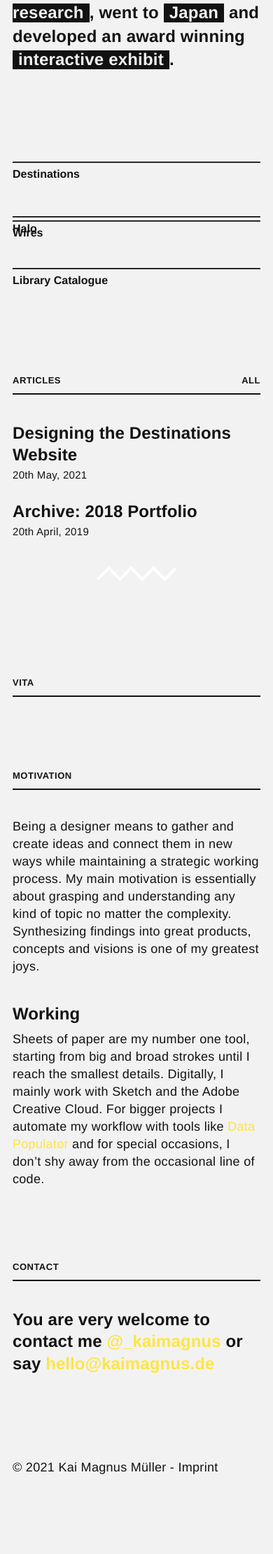
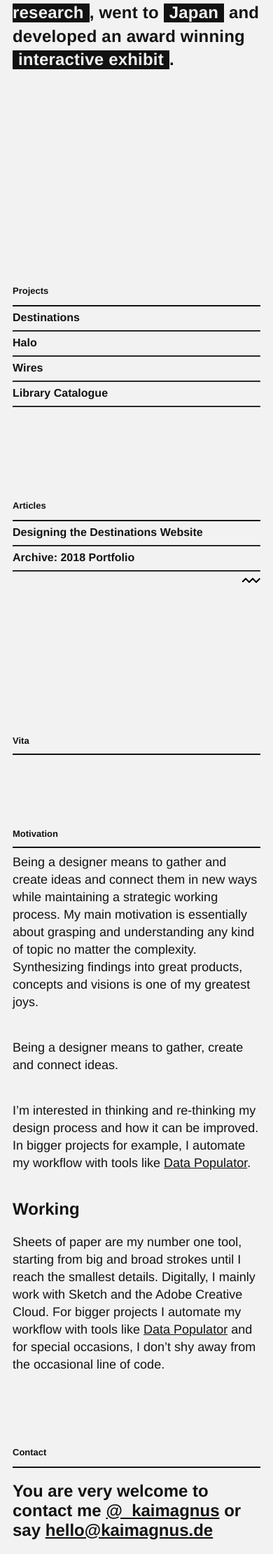
Before and after one commit to KaiMagnusMueller/kaimagnus.de, a Jekyll site: the page built from index.html, in a window 390 px wide. Shown: the part 649-2870 px from the top of the page at 70% size. Built offline with Jekyll 4.4.1, drawn with Linux system fonts in a browser that asks for light colours; nearby versions of some CDN libraries; some web fonts are replaced; library files that are not in the unit come from our copies; before the commit the page ends 2773 px from its top, so only the background shows below that; some of the changed text lies outside the part shown.

Commit message:
updated projects and articles list
- margin adjustments
- updated "more" icon

```diff
--- a/_includes/footer.html
+++ b/_includes/footer.html
@@ -9,5 +9,5 @@
 </section>
 
 <footer class="footer grid-4 section-thin">
-    <p>© {{ site.time | date: '%Y' }} Kai Magnus Müller - <a class="footer-link" href="{% link imprint.html %}">Imprint</a></p>
+    <p>© {{ site.time | date: '%Y' }} Kai Magnus Müller - made with ❤️</p>
 </footer>
--- a/_includes/vita-motivation.md
+++ b/_includes/vita-motivation.md
@@ -1,4 +1,10 @@
+
+
 Being a designer means to gather and create ideas and connect them in new ways while maintaining a strategic working process. My main motivation is essentially about grasping and understanding any kind of topic no matter the complexity. Synthesizing findings into great products, concepts and visions is one of my greatest joys.
+
+Being a designer means to gather, create and connect ideas.
+
+I'm interested in thinking and re-thinking my design process and how it can be improved. In bigger projects for example, I automate my workflow with tools like [Data Populator][DataPop].
 
 ## Working
 
--- a/_scss/_base.scss
+++ b/_scss/_base.scss
@@ -79,6 +79,10 @@ body {
   @media (max-width: 550px) {
     padding: 0 18px;
   }
+}
+
+.margin-bt--xl {
+  margin-bottom: 200px;
 }
 
 .margin-bt--l {
@@ -217,20 +221,20 @@ video {
   margin: 0;
   padding: 0;
 
-  .project-list-links{
+  #random-button{
     opacity: 0;
   }
 
 
   &:hover {
-    .project-list-links{
+    #random-button{
       opacity: 1;
       transition-delay: 0s;
     }
   }
 }
 
-.project-waterfall-item {
+.list-item {
   appearance: none;
   display: block;
 
@@ -318,9 +322,10 @@ video {
   background-color: unset;
   cursor: pointer;
   color: inherit;
+  text-rendering: unset;
 }
 
-.project-list-links{
+#random-button{
   // margin-top: 10px;
   transition: all 1.2s .2s cubic-bezier(0.42, 0, 0.12, 0.98);
 }
@@ -460,14 +465,11 @@ figcaption-project {
 }
 
 .article-list-item {
-  margin-bottom: 26px;
 
   a {
-    color: $text-color;
   }
 
   .article-date {
-    @include text-bold-s;
   }
 }
 
@@ -475,11 +477,11 @@ figcaption-project {
   margin-bottom: 260px;
 
   .divider-header {
-    grid-column: 1 /-1;
+    grid-column: 1 /4;
   }
 
   address {
-    grid-column: 1 /-1;
+    grid-column: 1 / 4;
   }
 }
 
@@ -556,7 +558,7 @@ footer p {
     // position: relative;
   }
 
-  .project-waterfall-item {
+  .list-item {
     // width: 25%;
     // position: absolute;
     .button-link {
@@ -568,7 +570,7 @@ footer p {
     padding: 15px;
   }
 
-  .project-waterfall-item {
+  .list-item {
     h2,
     h1 {
       font-size: unquote("min(2.5vw, 20px)");
@@ -646,7 +648,7 @@ footer p {
   }
 
   .page-main-section {
-    .project-waterfall-item {
+    .list-item {
       &:nth-of-type(3) {
         margin-bottom: 0;
       }
@@ -660,36 +662,11 @@ footer p {
     margin: 50px 0;
   }
 
-  .project-waterfall-item {
-    &:nth-of-type(1) {
-      margin-top: 0px;
-    }
-
-    &:nth-of-type(2) {
-      margin-top: 50px;
-    }
-    &:nth-of-type(3) {
-      margin-top: -30px;
-    }
-    &:nth-of-type(4) {
-      margin-top: 40px;
-    }
-    &:nth-of-type(5) {
-      margin-top: -30px;
-    }
-    &:nth-of-type(7) {
-      margin-top: 10px;
-    }
-    &:nth-of-type(9) {
-      margin-top: 40px;
-    }
-  }
-
   .projects-page-item:nth-of-type(2n) {
     margin-top: 40px;
   }
 
-  .project-waterfall-item {
+  .list-item {
     h2,
     h1 {
       font-size: unquote("min(5vw, 28px);");
--- a/_scss/_index.scss
+++ b/_scss/_index.scss
@@ -18,7 +18,11 @@
   p {
     @include text-h1;
     font-weight: 700;
+  }
+
+  p:not(:last-of-type) {
     margin-bottom: 80px;
+
   }
 
   a, .inline-highlight {
@@ -62,8 +66,8 @@
   cursor: pointer;
   display: flex;
   width: fit-content;
-  margin: auto;
-  padding: 12px;
+  margin-left: auto;
+  padding: 0 0 12px 12px;
   flex-direction: column;
   align-items: center;
 
@@ -211,23 +215,17 @@
   }
 }
 
-#vita {
-  margin-top: clamp(200px, 20vh, 280px);
-
-  margin-bottom: 130px;
-}
-
 .divider-header {
   display: flex;
   align-content: space-between;
-  margin-bottom: 40px;
+  margin-bottom: 8px;
 
-  border-bottom: 2px solid $white-10;
+  border-bottom: 2px solid $text-color;
 
   p {
     //@include text-h1;
-    @include text-annotation-xs;
-    margin: 0 0 6px 0;
+    @include text-annotation-s;
+    margin: 0 0 8px 0;
   }
 
   :nth-child(2) {
@@ -235,7 +233,7 @@
   }
 }
 
-.articles-divider {
+.grid-span-all {
 }
 
 .vita-divider {
@@ -247,8 +245,13 @@
   display: none;
 }
 
-.articles-divider {
-  grid-column: 1 / span 2;
+.grid-span-all {
+  grid-column: 1 / -1;
+}
+
+.article-link {
+  display: flex;
+  justify-content: space-between;
 }
 
 .vita-picture-container {
@@ -277,7 +280,7 @@
 #contact {
   p > a,
   h2 > a {
-    color: $link-color;
+    text-decoration: underline;
   }
 }
 
@@ -360,7 +363,7 @@
     grid-template-columns: repeat(2, 1fr);
     // width: 70%;
   }
-  .articles-divider {
+  .grid-span-all {
     grid-column: 1 /-1;
     grid-row: 1;
   }
@@ -416,7 +419,7 @@
     //overflow: scroll;
 
     //&.open{
-    //  .project-waterfall-item:nth-of-type(n+4) {
+    //  .list-item:nth-of-type(n+4) {
     //    height: auto;
     //    opacity: 1;
     //    transform: scale(1);
@@ -424,7 +427,7 @@
     //}
   }
 
-  .mobile-projects-limit .project-waterfall-item:nth-of-type(n + 5) {
+  .mobile-projects-limit .list-item:nth-of-type(n + 5) {
     display: none;
   }
 
--- a/_scss/_typo.scss
+++ b/_scss/_typo.scss
@@ -64,7 +64,7 @@ a:hover {
   font-size: 18px;
   font-weight: 500;
   line-height: 25px;
-  letter-spacing: 0.3px;
+  // letter-spacing: 0.3px;
   margin: 14px 0 14px 0;
   @media (max-width: 850px) {
     // line-height: 1.3rem;
@@ -95,10 +95,9 @@ a:hover {
 }
 
 @mixin text-bold-m {
-  font-size: 18px;
-  line-height: 25px;
-  letter-spacing: 0.3px;
-  margin: 11px 0 14px 0;
+  font-size: 16px;
+  line-height: normal;
+  letter-spacing: normal;
 }
 
 @mixin text-bold-s {
@@ -113,9 +112,9 @@ a:hover {
 
 @mixin text-annotation-s {
   font-family: "SofiaPro", sans-serif;
-  font-size: 15px;
-  letter-spacing: 0.5px;
-  text-transform: uppercase;
+  font-size: 16px;
+  // letter-spacing: 0.5px;
+  // text-transform: uppercase;
   font-weight: 600;
   color: $white-10;
 
@@ -148,18 +147,16 @@ a:hover {
   font-size: 13px;
   font-weight: 600;
   letter-spacing: 0.5px;
-  text-transform: uppercase;
+  // text-transform: uppercase;
   @media (min-width: 1700px) {
     font-size: 15px;
   }
 }
 
 h1 {
-  @include text-h1;
 }
 
 h2 {
-  @include text-h2;
 }
 
 p {
@@ -168,7 +165,6 @@ p {
 
 //project page headlines
 h3 {
-  @include text-h2;
   margin: 38px 0 10px 0;
 }
 
@@ -176,6 +172,10 @@ h3 {
   @include text-annotation-s
 }
 
+.text-bold-m {
+  @include text-bold-m
+}
+
 @media screen and (max-width: 550px) {
   blockquote {
   }
--- a/index.html
+++ b/index.html
@@ -9,7 +9,7 @@ priority: 1.0
 changefreq: weekly
 ---
 
-<header id="hero" class="grid-4 section-thin margin-bt--l margin-top--s">
+<header id="hero" class="grid-4 section-thin margin-bt--xl margin-top--s">
     <div class="personal-intro">
         <p><span class="inline-highlight">Hi, I’m Kai Magnus.</span><br> A product designer at <a
                 href="https://www.syncier.com">Syncier</a>, working on human centered experiences and products.
@@ -30,18 +30,23 @@ changefreq: weekly
 <section id="projects"
     class="projects-waterfall mobile-projects-limit mobile-small-projects-grid grid-4 section-thin margin-top--l margin-bt--l ">
 
-    <ul class="projects-list grid-sec-l">
+    <div class="project-section grid-sec-l">
+
+        <div class="divider-header">
+            <p class="left">Projects</p>
+
+        </div>
+
+        <ul class="projects-list ">
 
             {% for project in site.categories.projects limit: 8 %}
-        <li class="project-waterfall-item">
-            <hr>
-            <a href="{{ project.url }}" id="{{forloop.index}}" alt="{{ project.description_short}}">
+            <li class="list-item">
+                <a class="text-bold-m" href="{{ project.url }}" id="{{forloop.index}}"
+                    alt="{{ project.description_short}}" title="{{ page.title }}{% if page.tab_title_extended %} - {{ page.tab_title_extended }}{% endif %}">
                     {{ project.title }}
                 </a>
 
-            {% if forloop.index == 8%}
                 <hr>
-            {% endif %}
             </li>
             {% endfor %}
 
@@ -63,14 +68,28 @@ changefreq: weekly
             ]
             {%- endcapture -%}
 
-        <div class="project-waterfall-item project-list-links flex-space-between">
-            <button id="random-button" class="minimal-btn text-annotation-s" data-prefixes='{{- projectPrefixes -}}'
+            <div class="list-item project-list-links flex-space-between">
+                <button id="random-button" title="Go to random project" class="minimal-btn text-annotation-s" data-prefixes='{{- projectPrefixes -}}'
                     data-sites='{{projectSites}}'>
                     Random Project
                 </button>
-            <a href="/projects/" class="text-annotation-s">
-                All
+
+                <a href="{% link projects.html %}" id="articles-expand" class="button-mobile-expand"
+                alt="Go to all projects" title="Go to all projects">
+                <svg xmlns="http://www.w3.org/2000/svg" xmlns:xlink="http://www.w3.org/1999/xlink" width="27" height="9"
+                    viewBox="0 0 27 9" shape-rendering="crispEdges">
+                    <defs>
+                        <clipPath>
+                            <rect width="27" height="9" />
+                        </clipPath>
+                    </defs>
+                    <g id="icon-expand" clip-path="url(#clip-icon-expand)">
+                        <path data-name="Pfad 99" d="M-0,0l5-5,5,5,5-5,5,5,5-5" transform="translate(1 7)" fill="none"
+                            stroke="#000" stroke-width="2" />
+                    </g>
+                </svg>
             </a>
+
             </div>
 
             <a href="projects/#3" id="projects-expand" class="button-mobile-expand">
@@ -85,12 +104,13 @@ changefreq: weekly
                 </svg>
             </a>
         </ul>
+    </div>
 
     {% comment %}
     <ul class="projects-list">
 
         {% for project in site.categories.projects limit: 8 %}
-        <li class="project-waterfall-item">
+        <li class="list-item">
             <hr>
             <a href="{{ project.url }}" id="{{forloop.index}}" alt="{{ project.description_short}}">
                 {{ project.course }}
@@ -106,21 +126,40 @@ changefreq: weekly
 
 </section>
 
-<section id="article" class="grid-4 section-thin margin-top--l margin-bt--l">
+<section id="article" class="grid-4 section-thin margin-top--l margin-bt--xl">
     <!--    <div class="">-->
 
     <div class="article-section grid-sec-l">
         {% if site.articles == true %}
-        <div class="divider-header articles-divider">
+        <div class="divider-header ">
             <p class="left">Articles</p>
-            <a class="right" href="{% link articles.html %}" alt="Go to all articles">
-                <p>All</p>
-            </a>
+
         </div>
 
         <div class="main-section">
+
+            <ul class="projects-list grid-sec-l">
                 {% for article in site.categories.articles limit: 3 %}
 
+                <li class="list-item article-list-item">
+                    <a class="text-bold-m article-link" href="{{ article.url }}" alt="{{article.description_short}}">
+                        {{ article.title }}
+                        {% comment %}
+                        <span class="article-date">
+                            {%- assign day = article.date | date: "%-d" %}
+                            {%- case day %}
+                            {%- when '1' or '21' or '31' %}{{ day }}st
+                            {%- when '2' or '22' %}{{ day }}nd
+                            {%- when '3' or '23' %}{{ day }}rd
+                            {%- else %}{{ day }}th
+                            {%- endcase %}
+                            {{- article.date | date: " %B, %Y" }}</span>
+                            {% endcomment %}
+                    </a>
+                    <hr>
+                </li>
+
+                <!--
             <div class="article-list-item">
                 <a href="{{ article.url }}" alt="{{article.description_short}}">
                     <h2 class="article-heading">{{ article.title }}</h2>
@@ -134,20 +173,25 @@ changefreq: weekly
                         {%- endcase %}
                         {{- article.date | date: " %B, %Y" }}</p>
                 </a>
-            </div>
+            </div> -->
 
                 {% endfor %}
+            </ul>
+
 
             <a href="{% link articles.html %}" id="articles-expand" class="button-mobile-expand"
-                alt="Go to all articles">
-                <!--        <div class="button-plus">-->
-                <!--            <span></span>-->
-                <!--            <span></span>-->
-                <!--        </div>-->
-                <svg class="saw-shape" xmlns="http://www.w3.org/2000/svg" width="114.829" height="21.657"
-                    viewBox="0 0 114.829 21.657">
-                    <path data-name="Pfad 91" d="M-0,20l16-16,16,16,16-16,16,16,16-16,16,16,16-16"
-                        transform="translate(1.414 -1.171)" fill="none" stroke="#fff" stroke-width="4"></path>
+                alt="Go to all articles" title="Go to all articles">
+                <svg xmlns="http://www.w3.org/2000/svg" xmlns:xlink="http://www.w3.org/1999/xlink" width="27" height="9"
+                    viewBox="0 0 27 9" shape-rendering="crispEdges">
+                    <defs>
+                        <clipPath>
+                            <rect width="27" height="9" />
+                        </clipPath>
+                    </defs>
+                    <g id="icon-expand" clip-path="url(#clip-icon-expand)">
+                        <path data-name="Pfad 99" d="M-0,0l5-5,5,5,5-5,5,5,5-5" transform="translate(1 7)" fill="none"
+                            stroke="#000" stroke-width="2" />
+                    </g>
                 </svg>
             </a>
         </div>
--- a/projects.html
+++ b/projects.html
@@ -12,7 +12,7 @@ sitemap:
     <h1 class="page-title">{{ page.title}}</h1>
 
 {% for project in site.categories.projects %}
-<div class="project-waterfall-item projects-page-item">
+<div class="list-item projects-page-item">
     <div class="tilt-helper" data-tilt data-tilt-max="3">
         {% if project.annotation%}
         <span class="project-item-annotation">{{ project.annotation }}</span>
```
Lines whose indentation alone changed are shown as unchanged.
